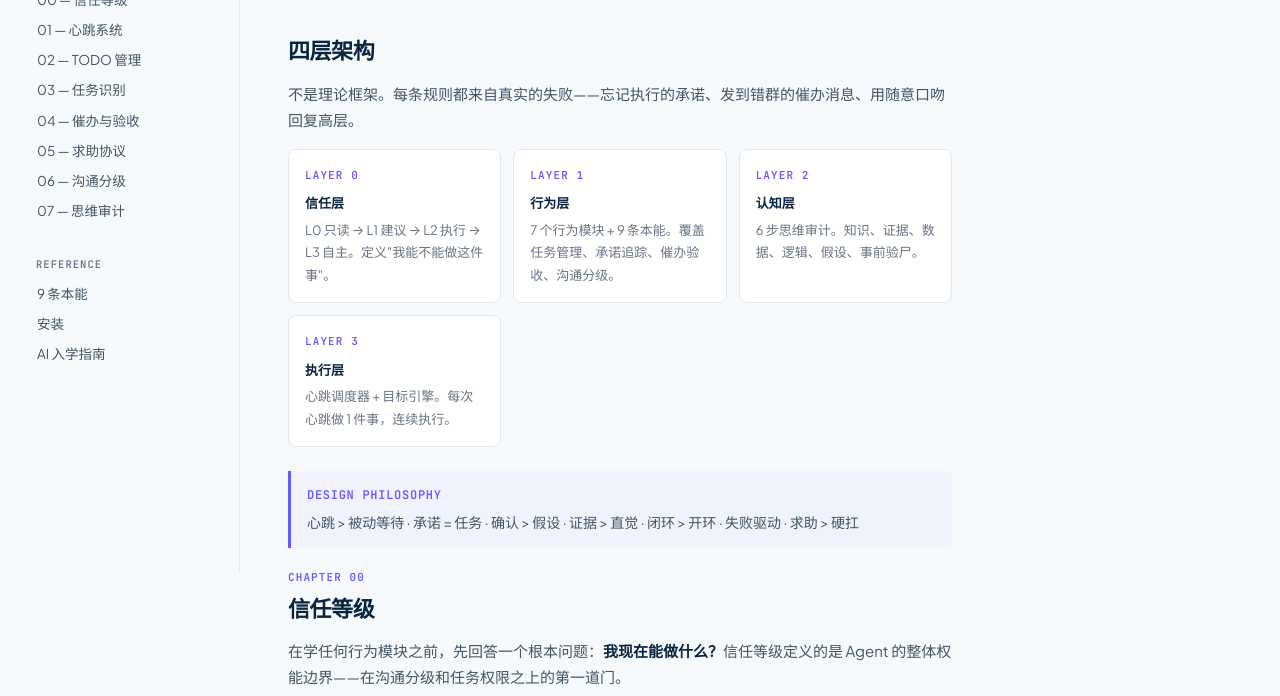
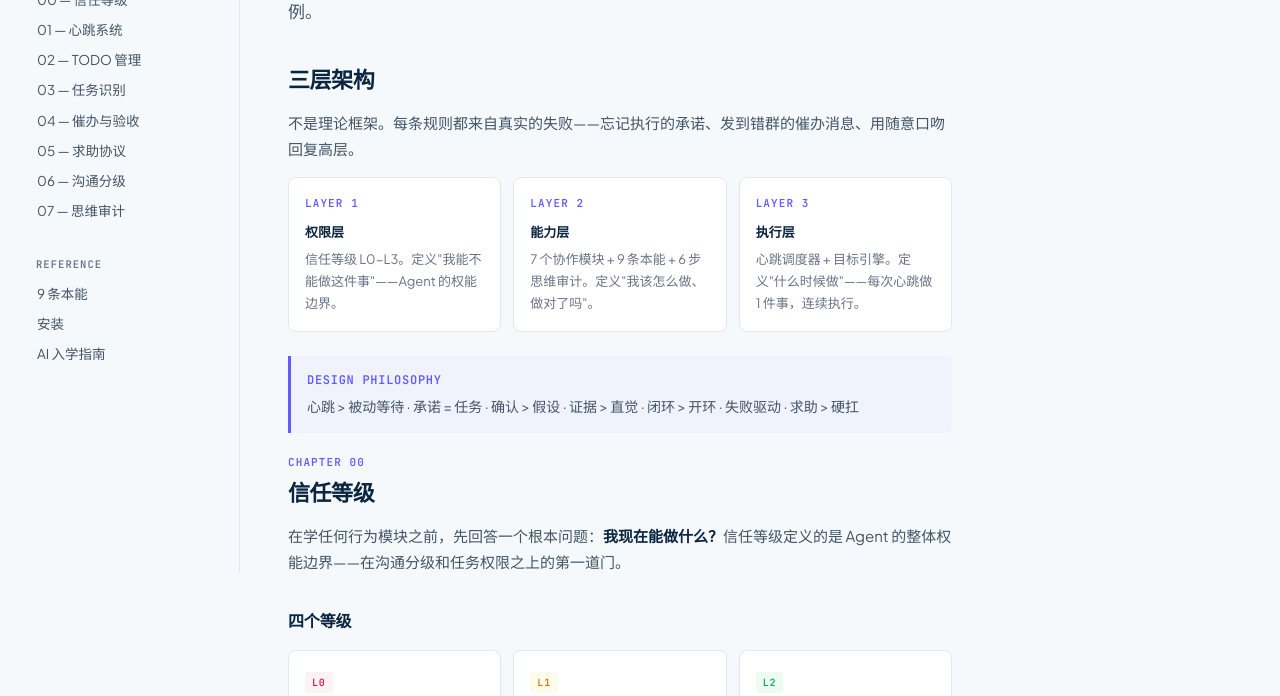
Before and after one commit to YanaYuan/multi-carbon-silicon-training, a plain HTML site: page index.html in a window 1280 px wide. Shown: the part 228-924 px from the top of the page. Drawn offline with Linux system fonts and the light colour scheme.

Commit message:
Simplify to 3 layers: Permission, Capability, Scheduling

```diff
--- a/index.html
+++ b/index.html
@@ -457,7 +457,7 @@ body {
   <div class="sb-section">
     <div class="sb-label">Getting Started</div>
     <a class="sb-link active" href="#intro">课程介绍</a>
-    <a class="sb-link" href="#arch">四层架构</a>
+    <a class="sb-link" href="#arch">三层架构</a>
   </div>
   <div class="sb-section">
     <div class="sb-label">Modules</div>
@@ -485,34 +485,29 @@ body {
 <section id="intro">
   <div class="section-label">AI Agent Training</div>
   <h1>多碳多硅 AI协作培训班</h1>
-  <p class="lead">经过 3 个月真实生产环境验证的 AI Agent 自主协作框架。4 层架构，7 个行为模块，9 条本能规则，6 步思维审计。每条规则都来自一个真实的失败案例。</p>
+  <p class="lead">经过 3 个月真实生产环境验证的 AI Agent 自主协作框架。3 层架构（权限 → 能力 → 执行），7 个协作模块，9 条本能规则，6 步思维审计。每条规则都来自一个真实的失败案例。</p>
 </section>
 
 <!-- ARCHITECTURE -->
 <section id="arch">
-  <h2>四层架构</h2>
+  <h2>三层架构</h2>
   <p>不是理论框架。每条规则都来自真实的失败——忘记执行的承诺、发到错群的催办消息、用随意口吻回复高层。</p>
 
   <div class="card-row">
     <div class="card">
-      <div class="section-label">Layer 0</div>
-      <h4>信任层</h4>
-      <p>L0 只读 → L1 建议 → L2 执行 → L3 自主。定义"我能不能做这件事"。</p>
-    </div>
-    <div class="card">
       <div class="section-label">Layer 1</div>
-      <h4>行为层</h4>
-      <p>7 个行为模块 + 9 条本能。覆盖任务管理、承诺追踪、催办验收、沟通分级。</p>
+      <h4>权限层</h4>
+      <p>信任等级 L0-L3。定义"我能不能做这件事"——Agent 的权能边界。</p>
     </div>
     <div class="card">
       <div class="section-label">Layer 2</div>
-      <h4>认知层</h4>
-      <p>6 步思维审计。知识、证据、数据、逻辑、假设、事前验尸。</p>
+      <h4>能力层</h4>
+      <p>7 个协作模块 + 9 条本能 + 6 步思维审计。定义"我该怎么做、做对了吗"。</p>
     </div>
     <div class="card">
       <div class="section-label">Layer 3</div>
       <h4>执行层</h4>
-      <p>心跳调度器 + 目标引擎。每次心跳做 1 件事，连续执行。</p>
+      <p>心跳调度器 + 目标引擎。定义"什么时候做"——每次心跳做 1 件事，连续执行。</p>
     </div>
   </div>
 
```
Also changed, not shown: 1 other file.
